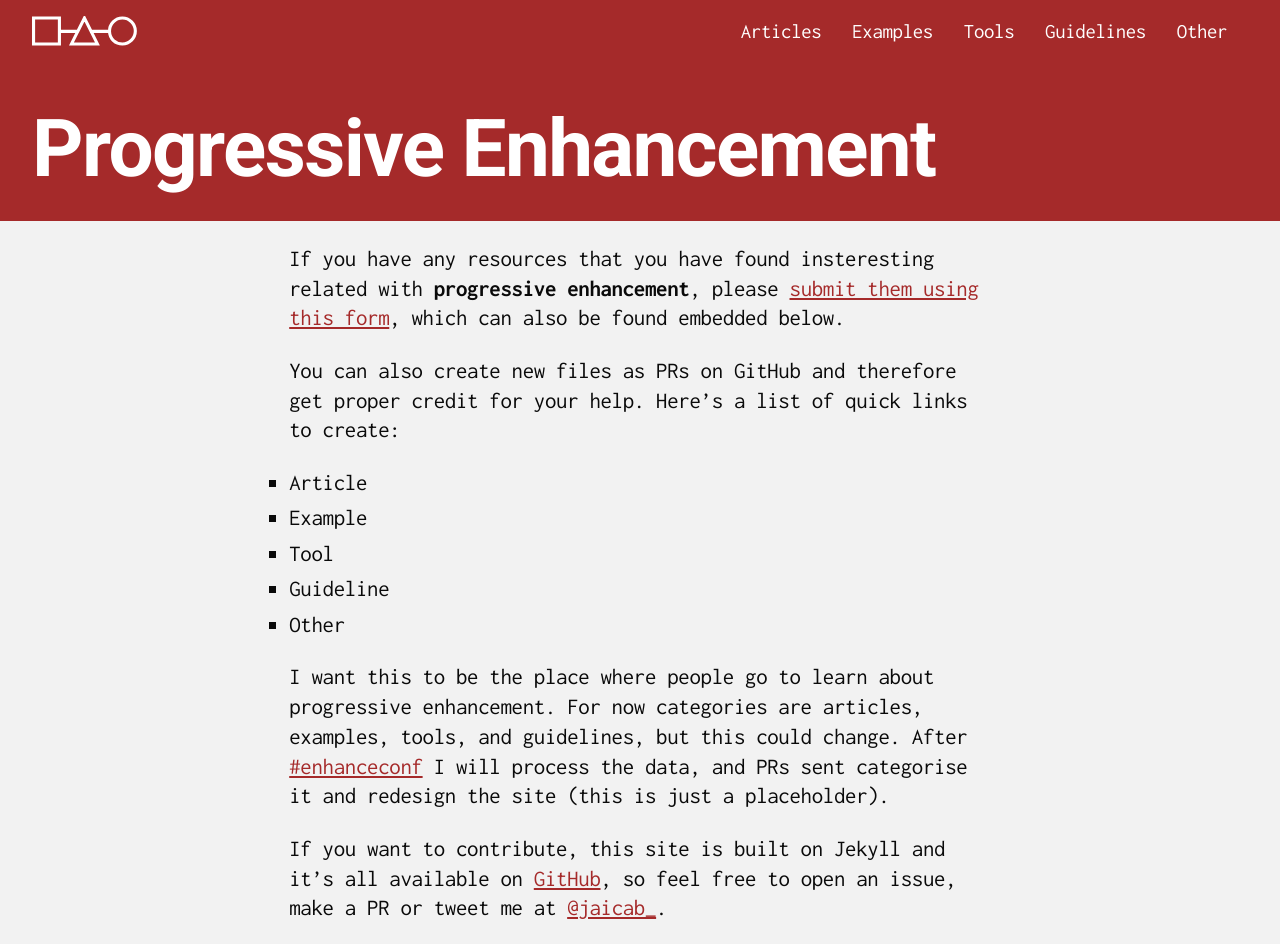
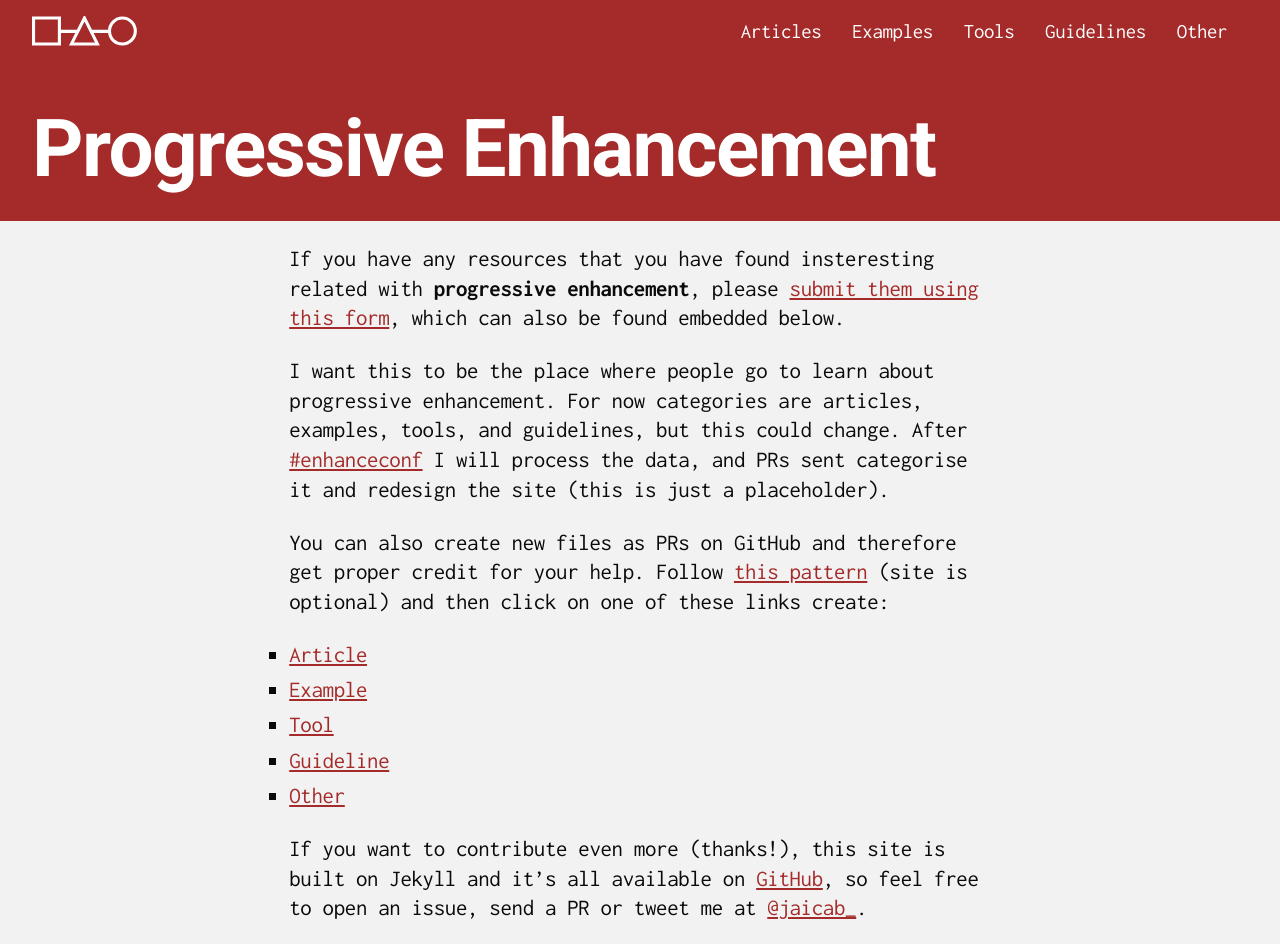
Before and after one commit to jaicab/progressiveenhancement, a Jekyll site: the page built from index.md, in a window 1280 px wide and 1400 px high. Shown: the top 944 px of the window. Built offline with Jekyll 4.4.1, drawn with Linux system fonts in a browser that asks for light colours; grey boxes are pictures that could not be loaded.

Commit message:
Contributing made easier

```diff
--- a/index.md
+++ b/index.md
@@ -5,17 +5,16 @@ title: Progressive Enhancement
 
 If you have any resources that you have found insteresting related with **progressive enhancement**, please [submit them using this form](http://goo.gl/forms/X5fy7xpA0a), which can also be found embedded below.
 
-You can also create new files as PRs on GitHub and therefore get proper credit for your help. Here's a list of quick links to create:
-
-- Article
-- Example
-- Tool
-- Guideline
-- Other
-
 I want this to be the place where people go to learn about progressive enhancement. For now categories are articles, examples, tools, and guidelines, but this could change. After [#enhanceconf](https://twitter.com/hashtag/EnhanceConf?src=hash&lang=es) I will process the data, and PRs sent categorise it and redesign the site (this is just a placeholder).
 
-If you want to contribute, this site is built on Jekyll and it's all available on [GitHub](https://github.com/jaicab/progressiveenhancement), so feel free to open an issue, make a PR or tweet me at [@jaicab_](https://twitter.com/jaicab_).
+You can also create new files as PRs on GitHub and therefore get proper credit for your help. Follow [this pattern](https://raw.githubusercontent.com/jaicab/progressiveenhancement/gh-pages/_resourcearticle/example.md) (site is optional) and then click on one of these links create:
 
+- [Article](https://github.com/jaicab/progressiveenhancement/new/gh-pages/_resourcearticle)
+- [Example](https://github.com/jaicab/progressiveenhancement/new/gh-pages/_resourceexample)
+- [Tool](https://github.com/jaicab/progressiveenhancement/new/gh-pages/_resourcetool)
+- [Guideline](https://github.com/jaicab/progressiveenhancement/new/gh-pages/_resourceguideline)
+- [Other](https://github.com/jaicab/progressiveenhancement/new/gh-pages/_resourceother)
+
+If you want to contribute even more (thanks!), this site is built on Jekyll and it's all available on [GitHub](https://github.com/jaicab/progressiveenhancement), so feel free to open an issue, send a PR or tweet me at [@jaicab_](https://twitter.com/jaicab_).
 
 <iframe src="https://docs.google.com/forms/d/16w6T6SuZu8dsPVmv_U4nQm4y609Iv4cQyAS7bjJ2GyA/viewform?embedded=true" width="100%" height="1500" frameborder="0" marginheight="0" marginwidth="0">Cargando...</iframe>
```
Also changed, not shown: README.md (added).
